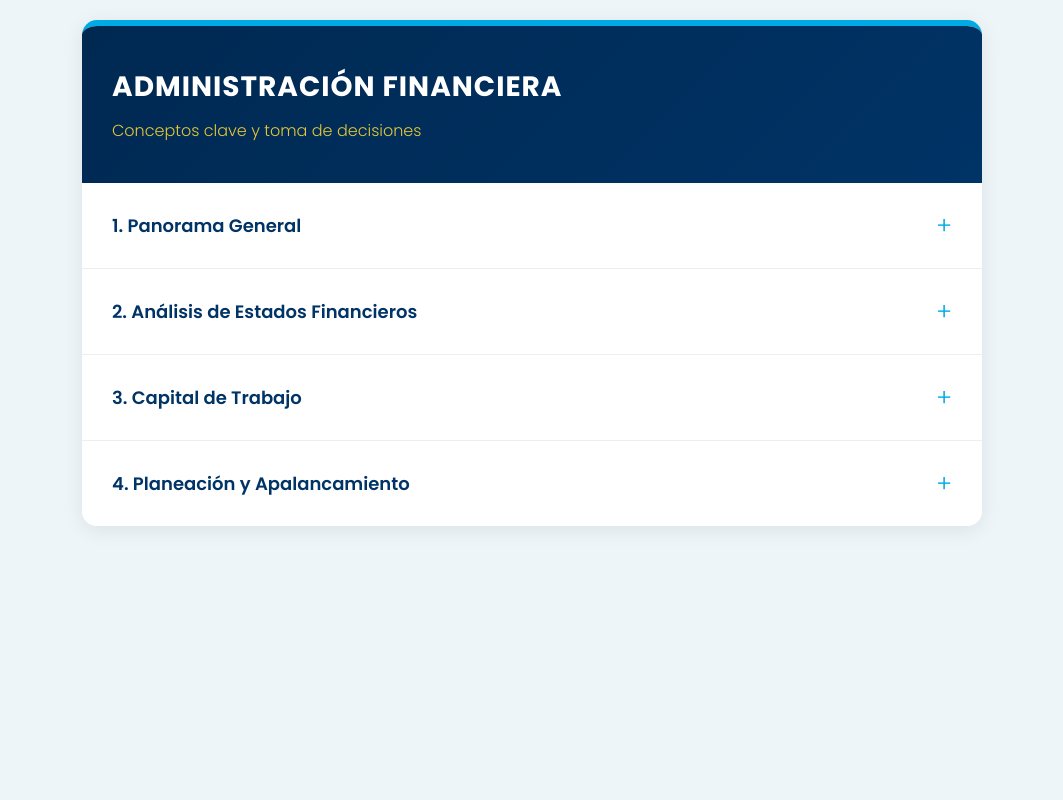
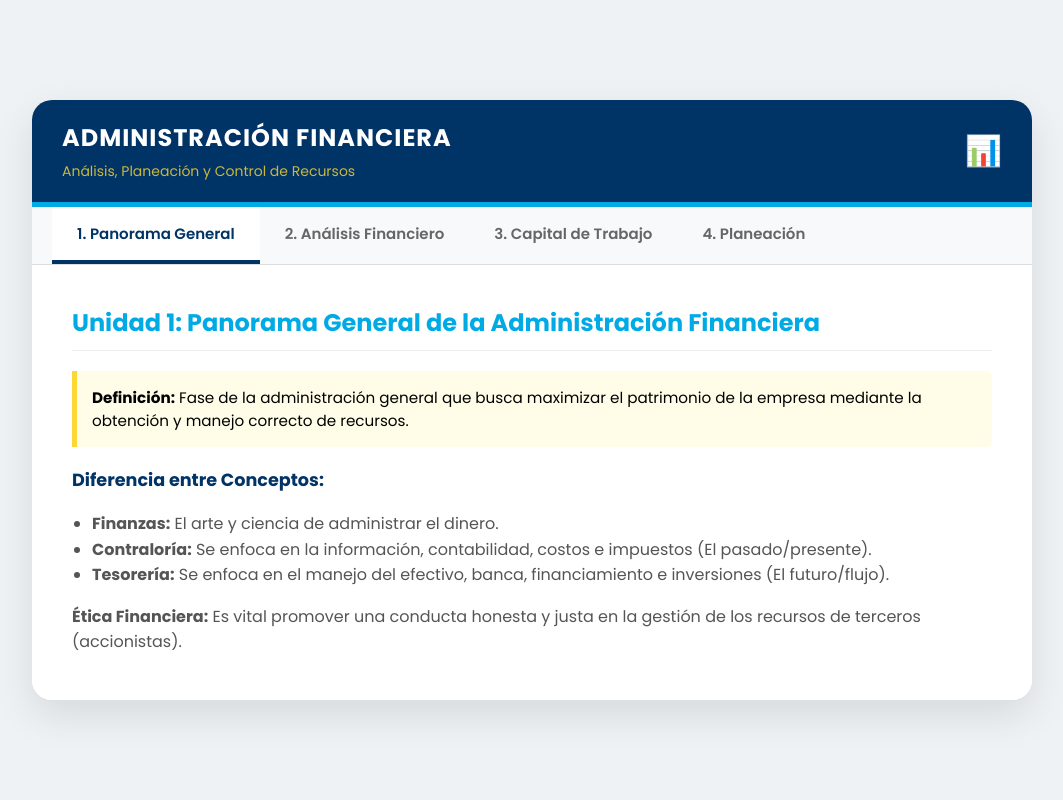
Before and after one commit to kafrodant-eng/UD, a plain HTML site: page admin-financiera.html in a window 1280 px wide. Shown: the whole page, without its empty margins (108-1171 px from the left). Drawn offline with Linux system fonts and the light colour scheme.

Commit message:
Update admin-financiera.html

```diff
--- a/admin-financiera.html
+++ b/admin-financiera.html
@@ -8,266 +8,264 @@
         @import url('https://fonts.googleapis.com/css2?family=Poppins:wght@300;400;600;700&display=swap');
 
         :root {
-            /* COLORES UNIDES (Idénticos al banner de Contabilidad) */
-            --primary: #003366;      /* Azul Marino Oscuro */
-            --secondary: #00aae4;    /* Azul Cian Brillante */
-            --accent: #fdd835;       /* Amarillo/Dorado */
-            --bg-color: #eef5f9;     /* Fondo azul muy pálido */
+            /* TUS COLORES CORPORATIVOS */
+            --primary: #003366;      /* Azul Marino */
+            --secondary: #00aae4;    /* Azul Cian */
+            --accent: #fdd835;       /* Amarillo */
+            --bg-body: #eef2f5;
             --text-dark: #333;
         }
 
         body {
             font-family: 'Poppins', sans-serif;
-            background-color: var(--bg-color);
+            background-color: var(--bg-body);
             margin: 0;
-            padding: 20px; /* Margen para que no se pegue al borde del iframe */
-            color: var(--text-dark);
+            padding: 0;
+            height: 100vh;
+            display: flex;
+            justify-content: center;
+            align-items: center;
         }
 
-        /* Contenedor Principal */
-        .container {
-            max-width: 900px;
-            margin: 0 auto;
+        /* Marco principal tipo diapositiva */
+        .slide-card {
+            width: 95%;
+            max-width: 1000px;
+            height: 600px; /* Altura fija para simular diapositiva */
             background: white;
-            border-radius: 15px;
-            box-shadow: 0 4px 20px rgba(0,0,0,0.08);
+            border-radius: 20px;
+            box-shadow: 0 15px 40px rgba(0,0,0,0.1);
             overflow: hidden;
-            border-top: 6px solid var(--secondary); /* Detalle de color superior */
+            display: flex;
+            flex-direction: column;
+            position: relative;
         }
 
-        /* Encabezado */
-        .header {
+        /* ENCABEZADO SUPERIOR */
+        .header-bar {
             background: var(--primary);
-            padding: 40px 30px;
+            padding: 20px 30px;
+            display: flex;
+            justify-content: space-between;
+            align-items: center;
             color: white;
-            position: relative;
-            background-image: linear-gradient(135deg, rgba(0,0,0,0.2) 0%, transparent 100%);
+            border-bottom: 5px solid var(--secondary);
         }
 
-        .header h1 {
+        .header-title h1 {
             margin: 0;
-            font-size: 28px;
-            font-weight: 700;
+            font-size: 24px;
             text-transform: uppercase;
             letter-spacing: 1px;
         }
 
-        .header h2 {
-            margin: 10px 0 0 0;
-            font-size: 16px;
-            font-weight: 300;
-            opacity: 0.9;
-            color: var(--accent); /* Subtítulo en amarillo */
+        .header-title p {
+            margin: 5px 0 0 0;
+            font-size: 14px;
+            opacity: 0.8;
+            color: var(--accent);
         }
 
-        /* Estilos del Acordeón */
-        .accordion-section {
-            border-bottom: 1px solid #eee;
+        /* BARRA DE PESTAÑAS (MENÚ SUPERIOR) */
+        .tabs-container {
+            background: #f8f9fa;
+            display: flex;
+            padding: 0 20px;
+            border-bottom: 1px solid #ddd;
         }
 
-        .accordion-section:last-child {
-            border-bottom: none;
+        .tab-btn {
+            background: transparent;
+            border: none;
+            padding: 15px 25px;
+            font-family: 'Poppins', sans-serif;
+            font-size: 15px;
+            font-weight: 600;
+            color: #666;
+            cursor: pointer;
+            border-bottom: 4px solid transparent;
+            transition: all 0.3s ease;
         }
 
-        .accordion-btn {
-            width: 100%;
-            background: white;
-            border: none;
-            padding: 25px 30px;
-            text-align: left;
-            font-size: 18px;
-            font-weight: 600;
-            color: var(--primary);
-            cursor: pointer;
-            display: flex;
-            justify-content: space-between;
-            align-items: center;
-            transition: all 0.3s ease;
-            font-family: 'Poppins', sans-serif;
+        .tab-btn:hover {
+            color: var(--secondary);
+            background: rgba(0, 170, 228, 0.05);
         }
 
-        .accordion-btn:hover {
-            background-color: #f8fbff;
-            color: var(--secondary);
+        .tab-btn.active {
+            color: var(--primary);
+            border-bottom: 4px solid var(--primary);
+            background: white;
         }
 
-        .accordion-btn.active {
-            background-color: var(--primary);
-            color: white;
+        /* ÁREA DE CONTENIDO */
+        .content-area {
+            flex-grow: 1;
+            padding: 40px;
+            overflow-y: auto;
+            position: relative;
+            background: white;
         }
 
-        /* Icono (+ / -) */
-        .icon {
-            font-size: 24px;
-            font-weight: 300;
-            color: var(--secondary);
-            transition: transform 0.3s ease;
+        .tab-content {
+            display: none;
+            animation: fadeIn 0.4s ease;
         }
 
-        .accordion-btn.active .icon {
-            color: var(--accent);
-            transform: rotate(45deg); /* Efecto de girar cruz */
+        .tab-content.active {
+            display: block;
         }
 
-        /* Contenido Desplegable */
-        .panel {
-            max-height: 0;
-            overflow: hidden;
-            transition: max-height 0.3s ease-out;
-            background-color: white;
+        @keyframes fadeIn {
+            from { opacity: 0; transform: translateY(10px); }
+            to { opacity: 1; transform: translateY(0); }
         }
 
-        .panel-content {
-            padding: 0 30px 30px 30px;
+        h2 {
+            color: var(--secondary);
+            margin-top: 0;
+            border-bottom: 1px solid #eee;
+            padding-bottom: 10px;
+        }
+
+        h3 {
+            color: var(--primary);
+            font-size: 1.1em;
+            margin-top: 20px;
+        }
+
+        p {
             line-height: 1.6;
             color: #555;
         }
 
-        /* Elementos internos del texto */
-        h3 {
-            color: var(--secondary);
-            font-size: 1.1rem;
-            margin-top: 10px;
-            margin-bottom: 5px;
+        ul {
+            padding-left: 20px;
+            line-height: 1.6;
+            color: #555;
         }
 
         .highlight-box {
-            background-color: #fffde7; /* Fondo amarillo muy suave */
-            border-left: 4px solid var(--accent);
+            background: #fffde7;
+            border-left: 5px solid var(--accent);
             padding: 15px;
-            margin: 15px 0;
-            border-radius: 4px;
-            font-size: 0.95rem;
+            margin: 20px 0;
+            border-radius: 0 5px 5px 0;
+            font-size: 0.95em;
         }
 
-        ul {
-            padding-left: 20px;
-            margin-top: 5px;
-        }
-
-        li {
-            margin-bottom: 5px;
-        }
-
+        /* Scrollbar bonito */
+        .content-area::-webkit-scrollbar { width: 8px; }
+        .content-area::-webkit-scrollbar-track { background: #f1f1f1; }
+        .content-area::-webkit-scrollbar-thumb { background: #ccc; border-radius: 4px; }
     </style>
 </head>
 <body>
 
-    <div class="container">
-        <div class="header">
-            <h1>Administración Financiera</h1>
-            <h2>Conceptos clave y toma de decisiones</h2>
+    <div class="slide-card">
+        <div class="header-bar">
+            <div class="header-title">
+                <h1>Administración Financiera</h1>
+                <p>Análisis, Planeación y Control de Recursos</p>
+            </div>
+            <div style="font-size: 30px; color: var(--accent);">📊</div>
         </div>
 
-        <div class="accordion-section">
-            <button class="accordion-btn">
-                1. Panorama General
-                <span class="icon">+</span>
-            </button>
-            <div class="panel">
-                <div class="panel-content">
-                    <p>La administración financiera se encarga de la obtención y aplicación razonable de los recursos de una empresa.</p>
-                    <div class="highlight-box">
-                        <strong>Objetivo principal:</strong> Maximizar el valor de la empresa y la riqueza de los accionistas (no solo generar utilidades).
-                    </div>
-                    <h3>Funciones Clave:</h3>
-                    <ul>
-                        <li><strong>Decisiones de Inversión:</strong> ¿En qué activos debemos invertir?</li>
-                        <li><strong>Decisiones de Financiamiento:</strong> ¿Cómo obtenemos los fondos (Deuda vs. Capital)?</li>
-                    </ul>
-                </div>
-            </div>
+        <div class="tabs-container">
+            <button class="tab-btn active" onclick="openTab(event, 'tema1')">1. Panorama General</button>
+            <button class="tab-btn" onclick="openTab(event, 'tema2')">2. Análisis Financiero</button>
+            <button class="tab-btn" onclick="openTab(event, 'tema3')">3. Capital de Trabajo</button>
+            <button class="tab-btn" onclick="openTab(event, 'tema4')">4. Planeación</button>
         </div>
 
-        <div class="accordion-section">
-            <button class="accordion-btn">
-                2. Análisis de Estados Financieros
-                <span class="icon">+</span>
-            </button>
-            <div class="panel">
-                <div class="panel-content">
-                    <p>Es el proceso de evaluar la posición financiera presente y pasada de la empresa para establecer estimaciones sobre su futuro.</p>
-                    <h3>Métodos de Análisis:</h3>
-                    <ul>
-                        <li><strong>Vertical:</strong> Porcientos integrales (Estructura en un momento dado).</li>
-                        <li><strong>Horizontal:</strong> Tendencias (Comparación entre años).</li>
-                        <li><strong>Razones Financieras:</strong> Índices de Liquidez, Actividad, Endeudamiento y Rentabilidad.</li>
-                    </ul>
+        <div class="content-area">
+
+            <div id="tema1" class="tab-content active">
+                <h2>Unidad 1: Panorama General de la Administración Financiera</h2>
+                <div class="highlight-box">
+                    <strong>Definición:</strong> Fase de la administración general que busca maximizar el patrimonio de la empresa mediante la obtención y manejo correcto de recursos.
                 </div>
+                <h3>Diferencia entre Conceptos:</h3>
+                <ul>
+                    <li><strong>Finanzas:</strong> El arte y ciencia de administrar el dinero.</li>
+                    <li><strong>Contraloría:</strong> Se enfoca en la información, contabilidad, costos e impuestos (El pasado/presente).</li>
+                    <li><strong>Tesorería:</strong> Se enfoca en el manejo del efectivo, banca, financiamiento e inversiones (El futuro/flujo).</li>
+                </ul>
+                <p><strong>Ética Financiera:</strong> Es vital promover una conducta honesta y justa en la gestión de los recursos de terceros (accionistas).</p>
             </div>
+
+            <div id="tema2" class="tab-content">
+                <h2>Unidad 2: Análisis de Estados Financieros</h2>
+                <p>Técnica para diagnosticar la situación y perspectivas de la empresa mediante la descomposición de la información financiera.</p>
+
+                <h3>Tipos de Análisis:</h3>
+                <ul>
+                    <li><strong>Vertical:</strong> Analiza la estructura en una fecha determinada (Ej. Porcientos Integrales).</li>
+                    <li><strong>Horizontal:</strong> Analiza los cambios a través del tiempo (Tendencias entre año 1 y año 2).</li>
+                </ul>
+
+                <h3>Razones Financieras Clave:</h3>
+                <p>Son índices que relacionan dos números contables:</p>
+                <ul>
+                    <li><strong>Liquidez:</strong> Capacidad de pago a corto plazo.</li>
+                    <li><strong>Actividad:</strong> Eficiencia en el uso de activos (rotación).</li>
+                    <li><strong>Deuda:</strong> Proporción de financiamiento externo.</li>
+                    <li><strong>Rentabilidad:</strong> Ganancia respecto a la inversión.</li>
+                </ul>
+            </div>
+
+            <div id="tema3" class="tab-content">
+                <h2>Unidad 3: Administración del Capital de Trabajo</h2>
+                <div class="highlight-box">
+                    <strong>Fórmula:</strong> Capital de Trabajo Neto = Activo Circulante - Pasivo Circulante.
+                </div>
+                <p>Representa la inversión de la empresa en activos a corto plazo necesarios para operar día a día.</p>
+
+                <h3>Componentes Principales:</h3>
+                <ol>
+                    <li><strong>Efectivo:</strong> Dinero disponible para obligaciones inmediatas.</li>
+                    <li><strong>Cuentas por Cobrar:</strong> Gestión del crédito a clientes (políticas de cobro).</li>
+                    <li><strong>Inventarios:</strong> Materias primas, producción en proceso y producto terminado.</li>
+                </ol>
+            </div>
+
+            <div id="tema4" class="tab-content">
+                <h2>Unidad 4: Planeación Financiera y Apalancamiento</h2>
+                <p>La planeación proyecta las ventas, ingresos y activos tomando como base estrategias de producción y mercadotecnia.</p>
+
+                <h3>Punto de Equilibrio:</h3>
+                <p>Nivel de ventas donde los ingresos totales igualan a los costos totales (Utilidad = 0).</p>
+
+                <h3>Apalancamiento (Leverage):</h3>
+                <ul>
+                    <li><strong>Operativo:</strong> Uso de costos fijos de operación para potenciar utilidades antes de intereses e impuestos.</li>
+                    <li><strong>Financiero:</strong> Uso de deuda (intereses fijos) para potenciar las utilidades por acción.</li>
+                    <li><strong>Total:</strong> Combinación de ambos riesgos.</li>
+                </ul>
+            </div>
+
         </div>
-
-        <div class="accordion-section">
-            <button class="accordion-btn">
-                3. Capital de Trabajo
-                <span class="icon">+</span>
-            </button>
-            <div class="panel">
-                <div class="panel-content">
-                    <p>Se refiere a la administración de los activos y pasivos circulantes de la empresa.</p>
-                    <div class="highlight-box">
-                        <strong>Fórmula:</strong> Capital de Trabajo Neto = Activo Circulante - Pasivo Circulante.
-                    </div>
-                    <h3>Componentes Críticos:</h3>
-                    <ul>
-                        <li>Administración del Efectivo y Valores negociables.</li>
-                        <li>Gestión de Cuentas por Cobrar (Políticas de crédito).</li>
-                        <li>Control de Inventarios.</li>
-                    </ul>
-                </div>
-            </div>
-        </div>
-
-        <div class="accordion-section">
-            <button class="accordion-btn">
-                4. Planeación y Apalancamiento
-                <span class="icon">+</span>
-            </button>
-            <div class="panel">
-                <div class="panel-content">
-                    <h3>Planeación Financiera</h3>
-                    <p>Proyección de ventas, ingresos y activos tomando como base estrategias alternativas de producción y mercadotecnia.</p>
-                    <h3>Apalancamiento (Leverage)</h3>
-                    <p>Uso de costos fijos para magnificar los rendimientos:</p>
-                    <ul>
-                        <li><strong>Apalancamiento Operativo:</strong> Costos fijos de operación.</li>
-                        <li><strong>Apalancamiento Financiero:</strong> Costos fijos financieros (intereses de deuda).</li>
-                    </ul>
-                </div>
-            </div>
-        </div>
-
     </div>
 
     <script>
-        var acc = document.getElementsByClassName("accordion-btn");
-        var i;
+        function openTab(evt, tabName) {
+            // 1. Ocultar todos los contenidos
+            var i, tabcontent, tablinks;
+            tabcontent = document.getElementsByClassName("tab-content");
+            for (i = 0; i < tabcontent.length; i++) {
+                tabcontent[i].className = tabcontent[i].className.replace(" active", "");
+            }
 
-        for (i = 0; i < acc.length; i++) {
-            acc[i].addEventListener("click", function() {
-                // 1. Cerrar todos los demás (Efecto Acordeón exclusivo)
-                var allPanels = document.getElementsByClassName("panel");
-                var allBtns = document.getElementsByClassName("accordion-btn");
+            // 2. Desactivar todos los botones
+            tablinks = document.getElementsByClassName("tab-btn");
+            for (i = 0; i < tablinks.length; i++) {
+                tablinks[i].className = tablinks[i].className.replace(" active", "");
+            }
 
-                var currentPanel = this.nextElementSibling;
-                var isAlreadyActive = this.classList.contains("active");
-
-                // Reseteamos todos
-                for (var j = 0; j < allBtns.length; j++) {
-                    allBtns[j].classList.remove("active");
-                    allBtns[j].querySelector(".icon").innerText = "+";
-                    allPanels[j].style.maxHeight = null;
-                }
-
-                // 2. Si no estaba activo, lo abrimos
-                if (!isAlreadyActive) {
-                    this.classList.add("active");
-                    this.querySelector(".icon").innerText = "×"; // Cambia icono a cerrar
-                    currentPanel.style.maxHeight = currentPanel.scrollHeight + "px";
-                }
-            });
+            // 3. Mostrar el actual
+            document.getElementById(tabName).className += " active";
+            evt.currentTarget.className += " active";
         }
     </script>
-
 </body>
 </html>
```
